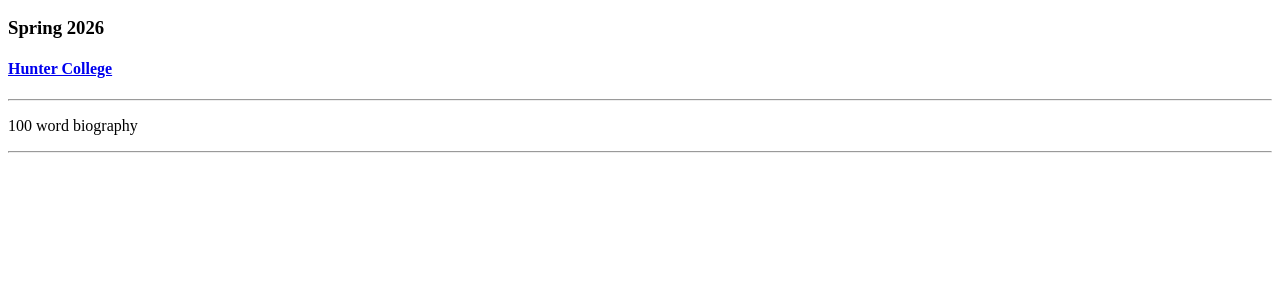
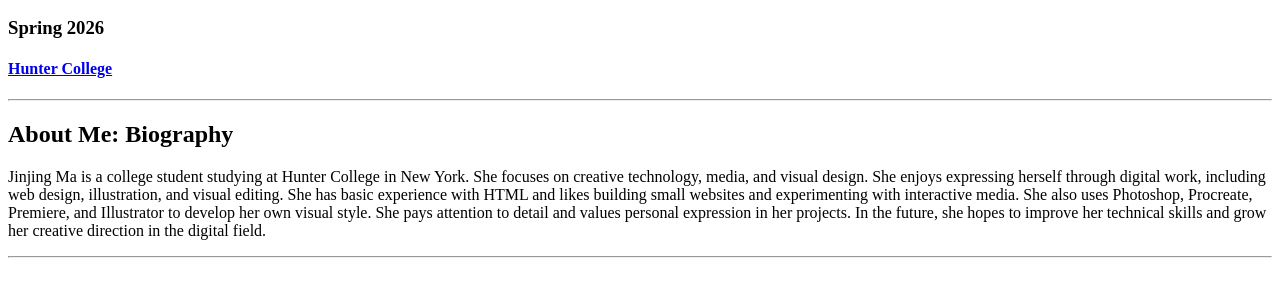
Before and after one commit to Kuku-26balala/MaSpring2026Web1, a plain HTML site: page session01/index.html in a window 1280 px wide. Shown: the part 110-406 px from the top of the page. Drawn offline with Linux system fonts and the light colour scheme.

Commit message:
Add biography section to index.html
Added a biography section with details about Jinjing Ma.

```diff
--- a/session01/index.html
+++ b/session01/index.html
@@ -18,7 +18,14 @@
 <a href="https://www.hunter.cuny.edu/" target="_blank">Hunter College</a>
 </h4>
 <hr>
-<p>100 word biography</p>
+<h2>About Me: Biography</h2>
+    <p>Jinjing Ma is a college student studying at Hunter College in New York. She focuses on creative technology,
+        media, and visual design. She enjoys expressing herself through digital work, including web design,
+        illustration, and visual editing. She has basic experience with HTML and likes building small websites and
+        experimenting with interactive media. She also uses Photoshop, Procreate, Premiere, and Illustrator to develop
+        her own visual style. She pays attention to detail and values personal expression in her projects. In the
+        future, she hopes to improve her technical skills and grow her creative direction in the digital field.
+    </p>
 <hr>
 </body>
 
```
